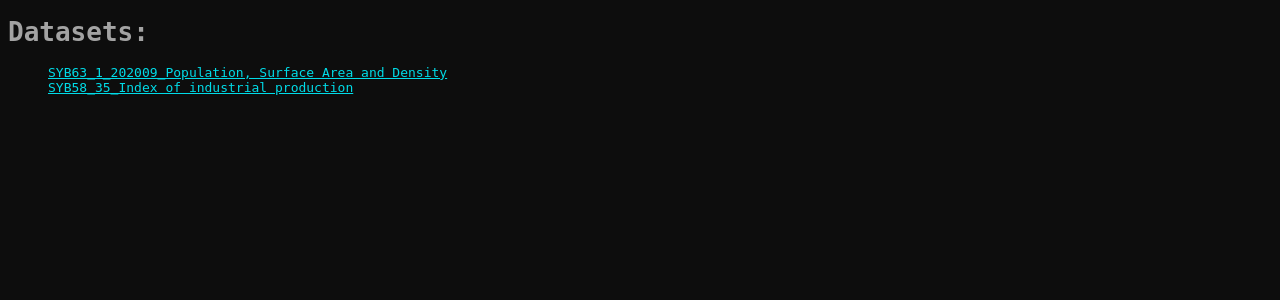
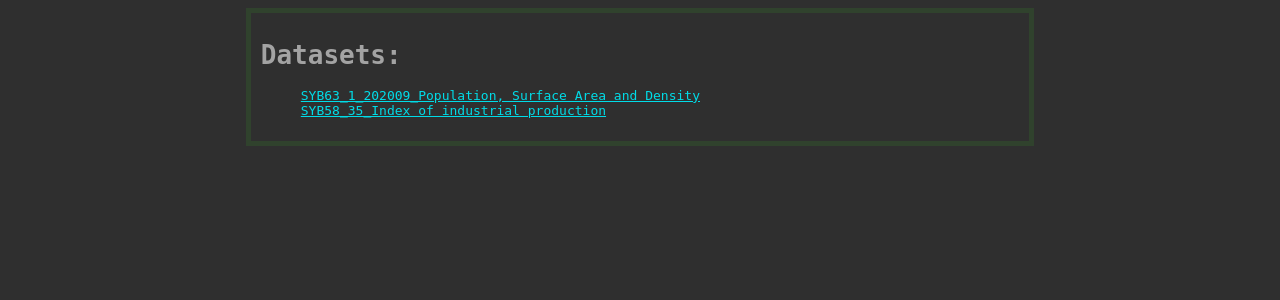
Before and after one commit to das800/opendata_kobaza, a Flask app: page / in a window 1280 px wide. Shown: the top 300 px of the page. Run offline with Flask 2, Linux system fonts and the light colour scheme.

Commit message:
centered and bordered content div

```diff
--- a/opendata_kobaza/static/base.css
+++ b/opendata_kobaza/static/base.css
@@ -3,7 +3,7 @@
 }
 
 body {
-    background-color: #0d0d0d;
+    background-color: #2f2f2f;
 }
 
 p, h1, h2, h3, h4, h5, h6 {
@@ -19,9 +19,9 @@ a:link {
 }
 
 a:visited {
-color: #c66bff;
+    color: #c66bff;
 }
 
 a:hover {
-color: #2483ff;
+    color: #2483ff;
 }
--- a/opendata_kobaza/templates/base.html
+++ b/opendata_kobaza/templates/base.html
@@ -1,23 +1,19 @@
 <!DOCTYPE html>
 <html>
     <head>
-        <!-- <style>
-            * {
-                font-family: monospace;
+        <link rel = "stylesheet" type = "text/css" href = "static/base.css">
+        <style>
+            .content {
+                margin: auto;
+                width: 60%;
+                border: 5px solid #30422d;
+                padding: 10px;
             }
-            body {
-                background-color: #0d0d0d;
-            }
-            p, h1, h2, h3, h4, h5, h6 {
-                color: #a3a3a3;
-            }
-            ul li {
-                list-style-type: none;
-            }
-        </style> -->
-        <link rel = "stylesheet" type = "text/css" href = "static/base.css">
+        </style>
     </head>
     <body>
-        {% block content %} {% endblock %}
+        <div class = 'content'>
+            {% block content %} {% endblock %}
+        </div>
     </body>
 </html>
--- a/opendata_kobaza/templates/dataset_page.html
+++ b/opendata_kobaza/templates/dataset_page.html
@@ -4,11 +4,13 @@
     {% for context in meta['meta-attributes']['context'] %}
         <h2>{{ context[0].upper() + context[1:] }}:</h2>
         <p>{{ meta['meta-attributes']['context'][context] }}</p>
+        <br>
     {% endfor %}
 
     <h1>Variables</h1>
     {% for variable in meta['meta-attributes']['variables'] %}
         <h2>{{ variable }}:</h2>
         <p>{{ meta['meta-attributes']['variables'][variable] }}</p>
+        <br>
     {% endfor %}
 {% endblock %}
```
